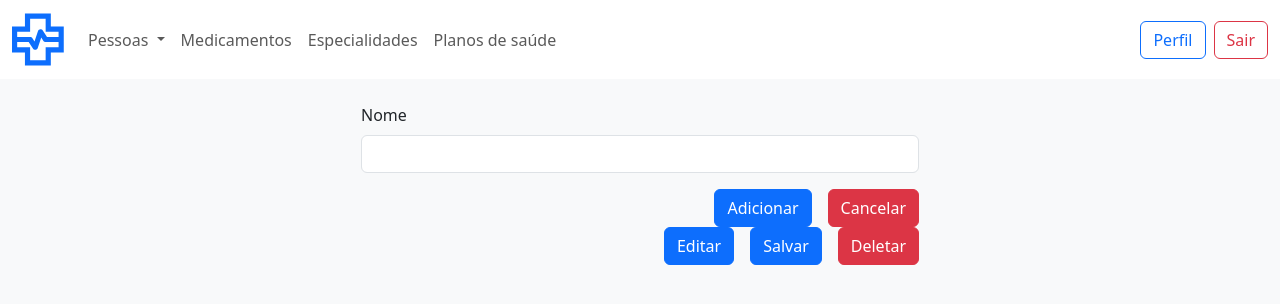
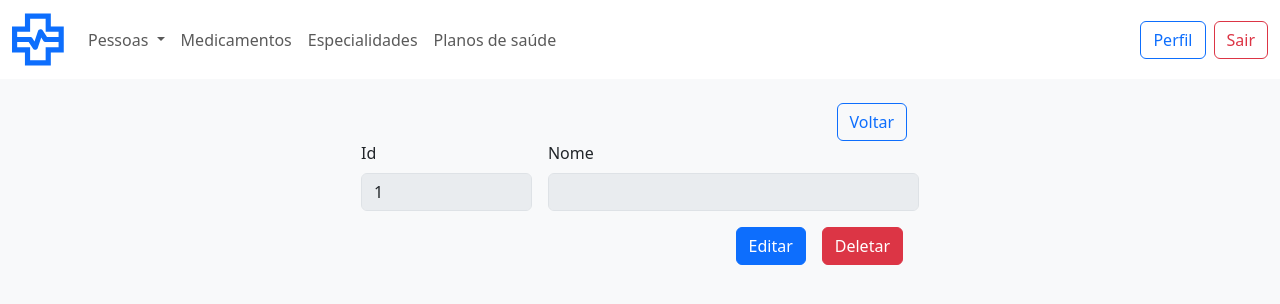
Before and after one commit to miqueiasmiguel/Sigpe.Frontend, an Angular app: page /medicamento/1 in a window 1280 px wide. Shown: the top 304 px of the page. Built offline with nearby package versions, Linux system fonts and the light colour scheme; no server answers.

Commit message:
Finalizando rota de medicamentos

```diff
--- a/src/app/app.config.ts
+++ b/src/app/app.config.ts
@@ -1,10 +1,10 @@
 import { ApplicationConfig } from '@angular/core';
-import { provideRouter } from '@angular/router';
+import { provideRouter, withComponentInputBinding } from '@angular/router';
 
 import { routes } from './app.routes';
 import { provideClientHydration } from '@angular/platform-browser';
 import { provideHttpClient, withFetch } from '@angular/common/http';
 
 export const appConfig: ApplicationConfig = {
-  providers: [provideRouter(routes), provideClientHydration(), provideHttpClient(withFetch())]
+  providers: [provideRouter(routes, withComponentInputBinding()), provideClientHydration(), provideHttpClient(withFetch())]
 };
--- a/src/app/modules/login/login.component.html
+++ b/src/app/modules/login/login.component.html
@@ -1,7 +1,7 @@
 <main class="w-100 m-auto align-items-center justify-content-center login-main">
   <img src="/assets/login-logo.svg">
   <div class="login-card">
-    <p>A sua saúde em boas mãos.</p>
+    <p>A sua <strong>saúde</strong> em boas mãos.</p>
     <form action="">
       <div class="form-floating">
         <input type="email" class="form-control" id="loginemail" placeholder="seu-email@exemplo.com">
--- a/src/app/modules/medicamento/medicamento.component.html
+++ b/src/app/modules/medicamento/medicamento.component.html
@@ -1,18 +1,39 @@
 <app-navbar></app-navbar>
 <div class="container-sm d-flex justify-content-center">
-  <div class="form w-50 mt-4">
-    <div class="mb-3">
-      <label for="nome" class="form-label">Nome</label>
-      <input type="text" class="form-control" id="nome">
+  <form class="form w-50 mt-4" [formGroup]="medicamentoForm">
+    @if (showAlert) {
+      <div [ngClass]="alertClass" class="alert alert-dismissible fade show" role="alert">
+        {{ alertMessage }}
+        <button type="button" class="btn-close" data-bs-dismiss="alert" aria-label="Close"></button>
+      </div>
+    }
+    <div class="container d-flex justify-content-end">
+      <button routerLink="/medicamento" type="button" class="btn btn-outline-primary">Voltar</button>
+    </div>
+    <div class="d-flex">
+      @if (id) {
+        <div class="mb-3">
+          <label for="nome" class="form-label">Id</label>
+          <input type="text" class="form-control" id="nome" value="{{ id }}" disabled>
+        </div>
+      }
+      <div class="mb-3 ms-3 w-100">
+        <label for="nome" class="form-label">Nome</label>
+        <input type="text" class="form-control" id="nome" formControlName="nome">
+      </div>
     </div>
     <div class="d-flex justify-content-end">
-      <button type="submit" class="btn btn-primary me-3">Adicionar</button>
-      <button type="submit" class="btn btn-danger">Cancelar</button>
+      @if (id && editMode) {
+        <button type="submit" class="btn btn-primary me-3" (click)="salvar()">Salvar</button>
+      } @else if (id) {
+        <button type="button" class="btn btn-primary me-3" (click)="editar()">Editar</button>
+      } @else {
+        <button type="submit" class="btn btn-primary me-3" (click)="salvar()">Salvar</button>
+      }
+
+      @if (id) {
+        <button type="button" class="btn btn-danger me-3" (click)="deletar(id)">Deletar</button>
+      }
     </div>
-    <div class="d-flex justify-content-end">
-      <button type="submit" class="btn btn-primary me-3">Editar</button>
-      <button type="submit" class="btn btn-primary me-3">Salvar</button>
-      <button type="submit" class="btn btn-danger">Deletar</button>
-    </div>
-  </div>
+  </form>
 </div>
--- a/src/app/modules/medicamento/medicamento.component.ts
+++ b/src/app/modules/medicamento/medicamento.component.ts
@@ -1,13 +1,113 @@
-import { Component } from '@angular/core';
+import { Component, Input, OnInit, inject } from '@angular/core';
 import { NavbarComponent } from '../shared/navbar/navbar.component';
+import { FormControl, FormGroup, ReactiveFormsModule } from '@angular/forms';
+import { MedicamentoService } from '../../services/medicamento.service';
+import { Medicamento } from '../../models/medicamento.interface';
+import { error } from 'console';
+import { CommonModule } from '@angular/common';
+import { Router, RouterLink } from '@angular/router';
 
 @Component({
   selector: 'app-medicamento',
   standalone: true,
-  imports: [NavbarComponent],
+  imports: [CommonModule, NavbarComponent, ReactiveFormsModule, RouterLink],
   templateUrl: './medicamento.component.html',
   styleUrl: './medicamento.component.scss'
 })
-export class MedicamentoComponent {
+export class MedicamentoComponent implements OnInit {
+  @Input() id?: number;
+  private medicamentoService = inject(MedicamentoService);
+  private router = inject(Router);
 
+  private medicamento: Medicamento = { nome: '' };
+
+  public editMode: boolean = false;
+
+  public showAlert: boolean = false;
+  public alertClass: string = '';
+  public alertMessage: string = '';
+
+  medicamentoForm: FormGroup = new FormGroup({
+    nome: new FormControl(''),
+  });
+
+  ngOnInit(): void {
+    this.inicializaFormulario();
+  }
+
+  private inicializaFormulario(): void {
+    if (this.id) {
+      this.medicamentoService.getById(this.id).subscribe((medicamento) => {
+        this.medicamentoForm.patchValue({
+          nome: medicamento.nome
+        });
+      })
+
+      this.medicamentoForm.disable();
+    }
+  }
+
+  public editar(): void {
+    this.editMode = true;
+    this.medicamentoForm.enable();
+  }
+
+  public salvar(): void {
+    if (!this.medicamentoForm.valid) {
+      return;
+    }
+
+    this.medicamento.nome = this.medicamentoForm.value.nome;
+
+    if (this.id) {
+      this.medicamento.id = this.id;
+      this.atualizarMedicamento(this.medicamento);
+      return;
+    }
+
+    this.cadastrarMedicamento(this.medicamento);
+    this.medicamentoForm.reset();
+  }
+
+  public deletar(id: number): void {
+    this.medicamentoService.delete(id).subscribe({
+      next: () => {
+        this.router.navigate(['medicamento']);
+      },
+      error: (err) => {
+        this.mostrarAlerta(`Erro: ${err.error.message}`, false);
+      }
+    });
+  }
+
+  private cadastrarMedicamento(medicamento: Medicamento): void {
+    this.medicamentoService.create(medicamento).subscribe({
+      next: (medicamento) => {
+        this.mostrarAlerta(`Medicamento ${medicamento.nome} cadastrado com sucesso!`, true);
+      },
+      error: (err) => {
+        console.log(err);
+        this.mostrarAlerta(`Erro: ${err.error.message}`, false);
+      }
+    });
+  }
+
+  private atualizarMedicamento(medicamento: Medicamento): void {
+    this.medicamentoService.update(medicamento).subscribe({
+      next: (medicamento) => {
+        this.mostrarAlerta(`Medicamento ${medicamento.nome} atualizado com sucesso!`, true);
+        this.editMode = false;
+        this.medicamentoForm.disable();
+      },
+      error: (err) => {
+        this.mostrarAlerta(`Erro: ${err.error.message}`, false);
+      }
+    });
+  }
+
+  private mostrarAlerta(mensagem: string, isSuccess: boolean) {
+    this.alertClass = isSuccess ? 'alert-success' : 'alert-danger';
+    this.alertMessage = mensagem;
+    this.showAlert = true;
+  }
 }
--- a/src/app/services/medicamento.service.ts
+++ b/src/app/services/medicamento.service.ts
@@ -14,4 +14,20 @@ export class MedicamentoService {
   public get(): Observable<Medicamento[]> {
     return this.http.get<Medicamento[]>(this.endpointBase);
   }
+
+  public getById(id: number): Observable<Medicamento> {
+    return this.http.get<Medicamento>(`${this.endpointBase}/${id}`);
+  }
+
+  public create(medicamento: Medicamento): Observable<Medicamento> {
+    return this.http.post<Medicamento>(this.endpointBase, medicamento);
+  }
+
+  public update(medicamento: Medicamento): Observable<Medicamento> {
+    return this.http.put<Medicamento>(this.endpointBase, medicamento);
+  }
+
+  public delete(id: number) {
+    return this.http.delete(`${this.endpointBase}/${id}`);
+  }
 }
```
